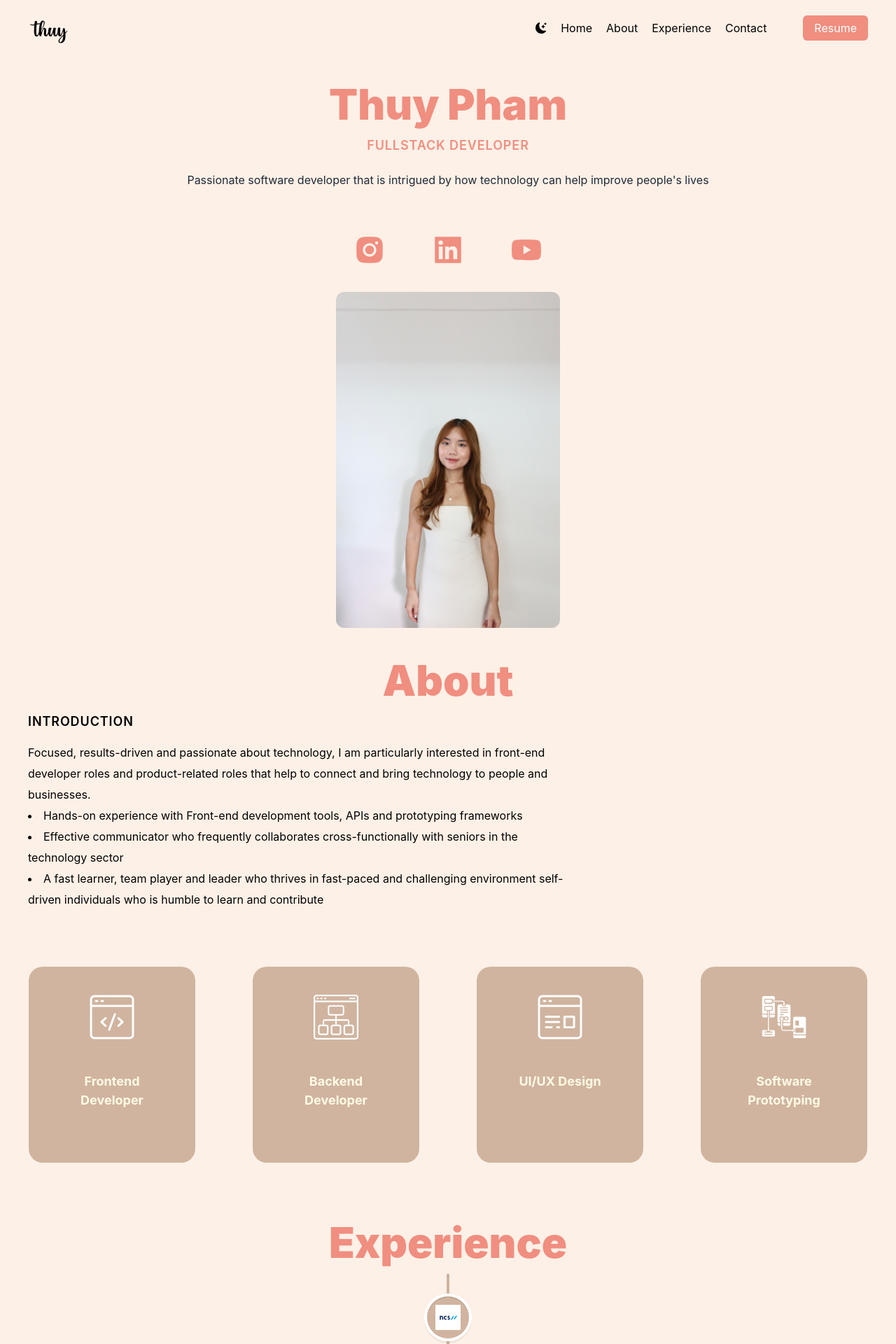
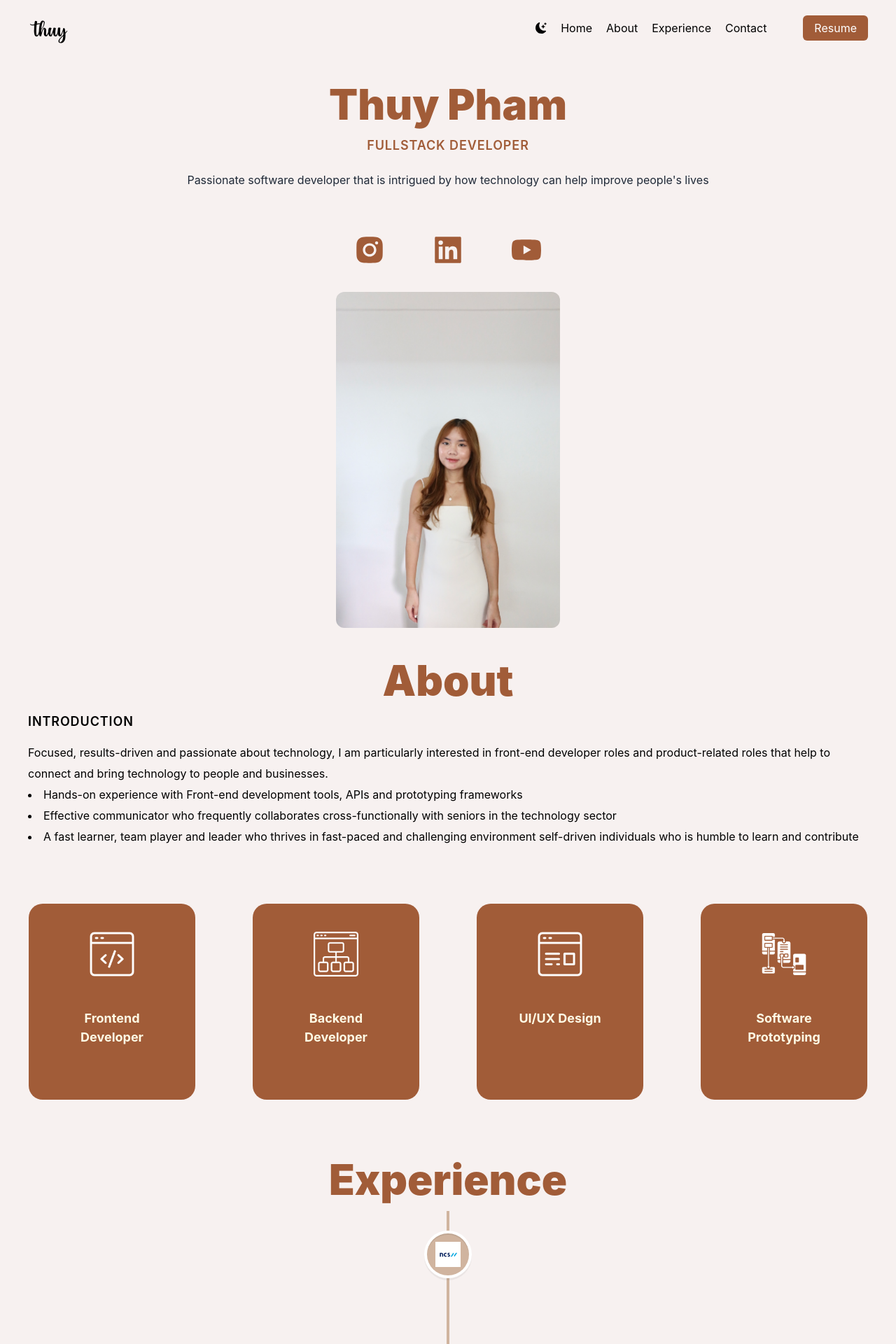
Before and after one commit to tweee64/portfolio, a React (Create React App) app: page / in a window 1280 px wide. Shown: the top 1920 px of the page at 70% size. Built offline with nearby package versions, Linux system fonts and the light colour scheme.

Commit message:
update colour scheme

```diff
--- a/src/index.css
+++ b/src/index.css
@@ -73,16 +73,16 @@ code {
   font-weight: 700;
 }
 .bg-color {
-  background-color: hsla(26.08695652, 85.18518519%, 94.70588235%, 1);
+  background-color: #f7f1f0;
 }
 .text-color {
-  color: #f08e80;
+  color: #a15c38;
 }
 .bg-color-about-dark {
   background-color: #f08e80;
 }
 .bg-color-button {
-  background-color: #f08e80;
+  background-color: #a15c38;
 }
 .sub-bgcolor {
   background-color: #dfcdbf;
@@ -91,7 +91,7 @@ code {
   color: #dfcdbf;
 }
 .bg-color-about {
-  background-color: #d0b49f;
+  background-color: #a15c38;
 }
 .text-on-card {
   color: #fffbe5;
--- a/src/pages/About.js
+++ b/src/pages/About.js
@@ -42,16 +42,16 @@ function About() {
           initial="hidden"
           whileInView="show"
           viewport={{ once: false, amount: 0.25 }}
-          className={` `}
+          className={``}
         >
           <motion.div variants={textVariant()}>
             {" "}
             <h2 className={styles.sectionHeadText}>About</h2>{" "}
             <p className={styles.sectionSubText}>Introduction</p>
           </motion.div>
-          <motion.p
+          <motion.div
             variants={fadeIn("", "", 0.1, 1)}
-            className="mt-4 text-taupe text-[16px] max-w-3xl leading-[30px] dark:text-neutral-100"
+            className="mt-4 text-taupe text-[16px] leading-[30px] dark:text-neutral-100"
           >
             Focused, results-driven and passionate about technology, I am
             particularly interested in front-end developer roles and
@@ -71,7 +71,7 @@ function About() {
               and challenging environment self-driven individuals who is humble
               to learn and contribute
             </li>
-          </motion.p>
+          </motion.div>
 
           <div className="mt-20 flex flex-col sm:flex-row sm:justify-between flex-wrap gap-10 ">
             {services.map((service, index) => (
--- a/src/pages/Experience.js
+++ b/src/pages/Experience.js
@@ -12,7 +12,7 @@ function Experience({ darkMode }) {
   const ExperienceCard = ({ experience }) => (
     <VerticalTimelineElement
       contentStyle={{
-        background: darkMode ? "rgb(31 41 55) " : "#D0B49F ",
+        background: darkMode ? "rgb(31 41 55) " : "#A15C38",
         color: darkMode ? "#292929" : "#fffbe5",
         boxShadow:
           "rgba(0, 0, 0, 0.1) 0px 10px 15px -3px, rgba(0, 0, 0, 0.05) 0px 4px 6px -2px",
```
